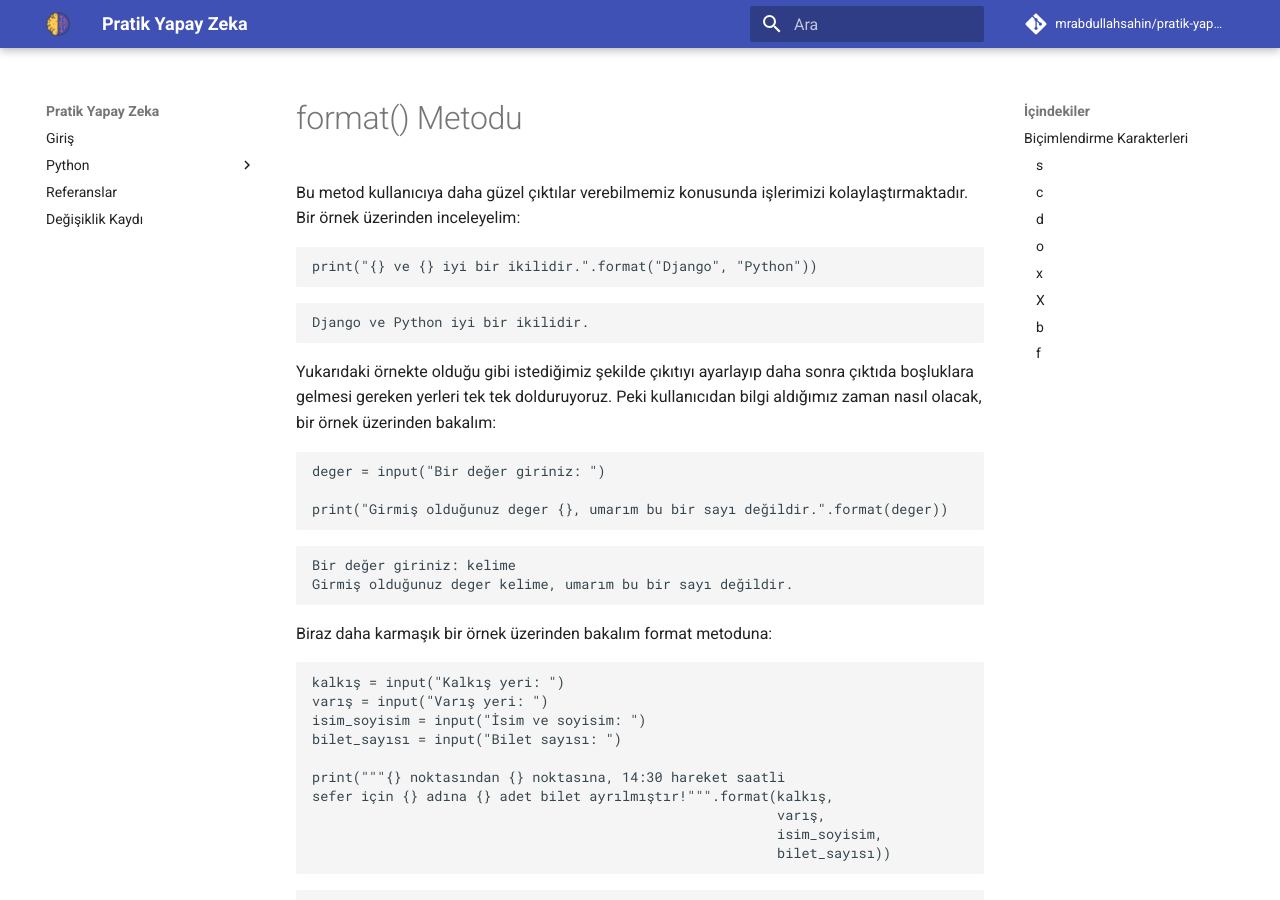
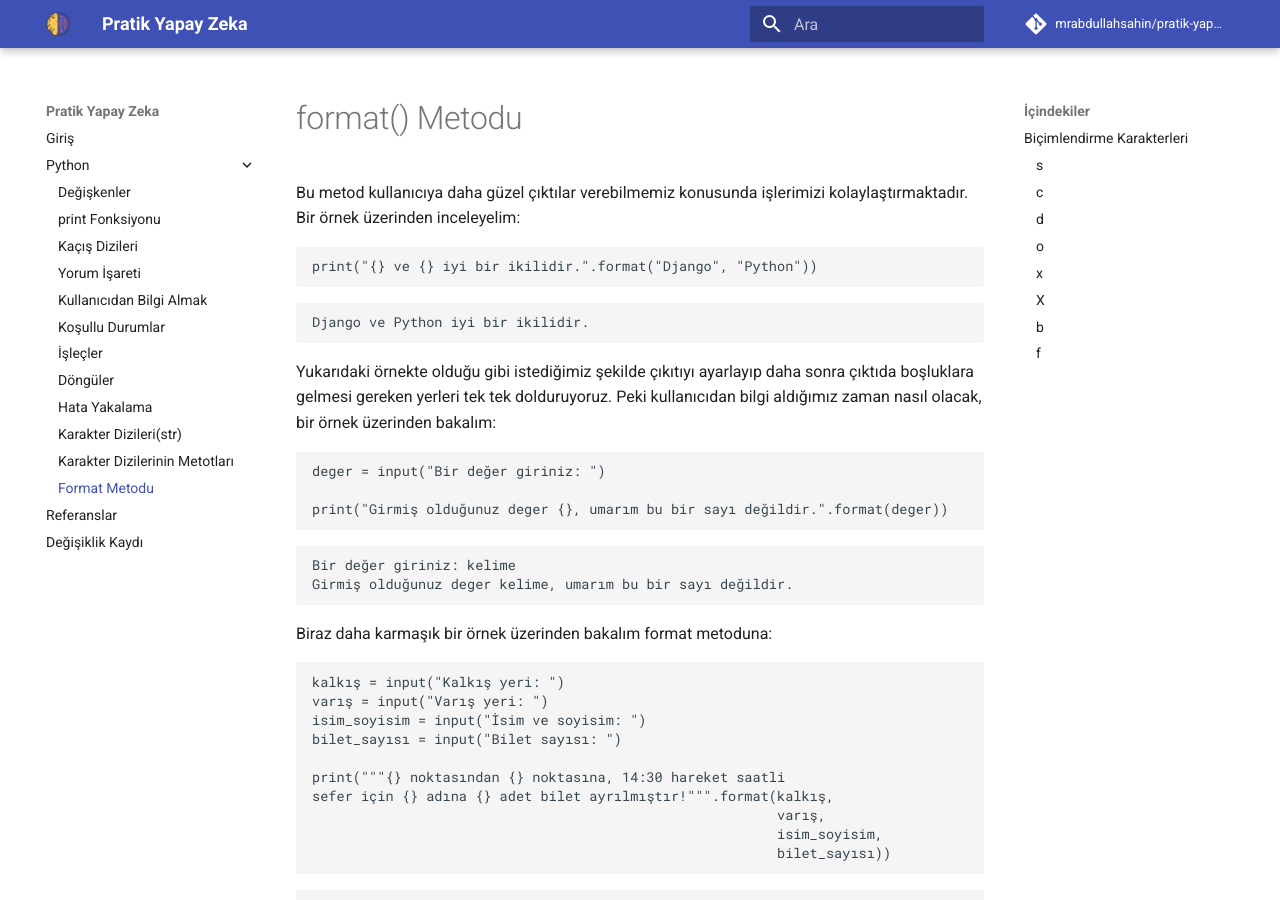
Before and after one commit to mrabdullahsahin/pratik-yapay-zeka, an MkDocs documentation site: the page built from docs/python/python_format_metodu.md, in a window 1280 px wide and 900 px high. Built offline with MkDocs 1.6.1 and Material for MkDocs 9.7.7, drawn with Linux system fonts in a browser that asks for light colours; comment, search, counter and statistics services are not loaded.

Commit message:
Update nav on mkdocs.yml

```diff
--- a/mkdocs.yml
+++ b/mkdocs.yml
@@ -39,6 +39,7 @@ nav:
     - Hata Yakalama: python/python_hata_yakalama.md
     - Karakter Dizileri(str): python/python_karakter_dizileri.md
     - Karakter Dizilerinin Metotları: python/python_karakter_dizilerinin_metotlari.md
+    - Format Metodu: python/python_format_metodu.md
   - Referanslar: referanslar.md
   - Değişiklik Kaydı: changelog.md
 
```
